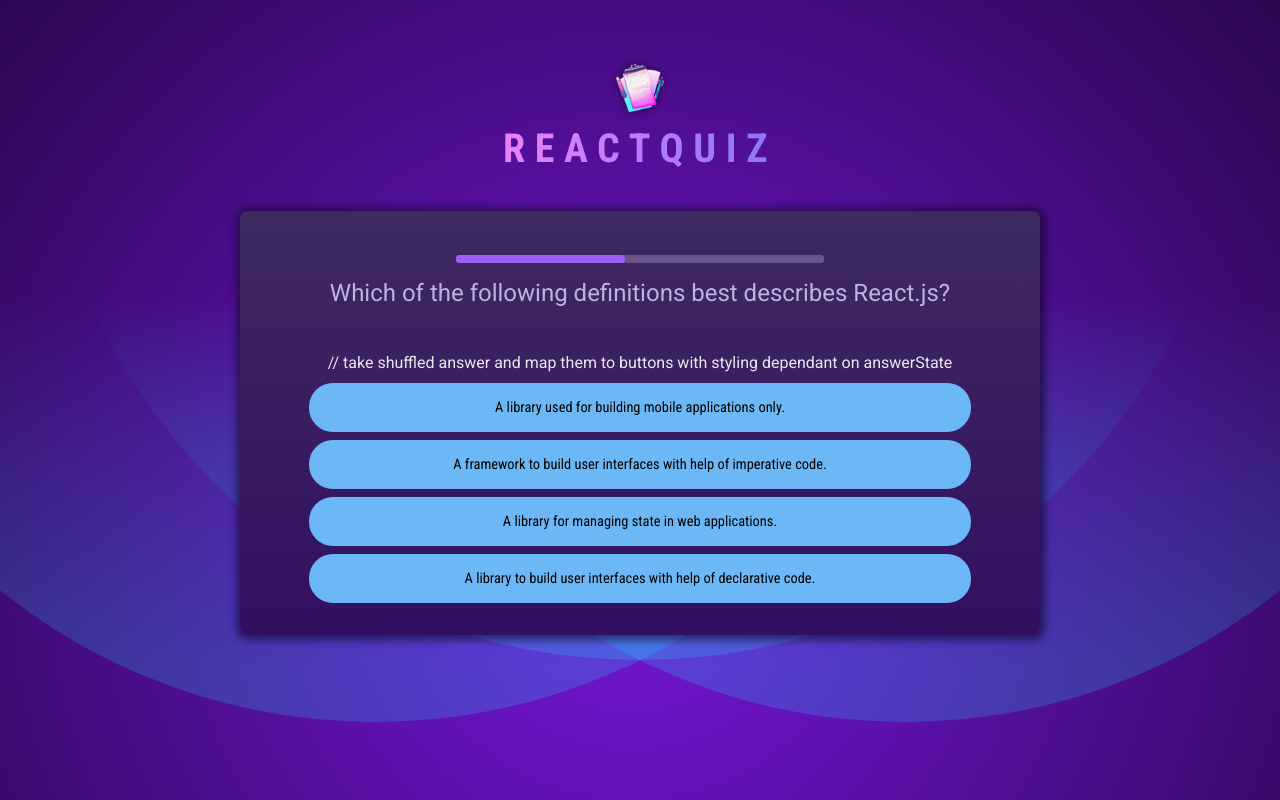
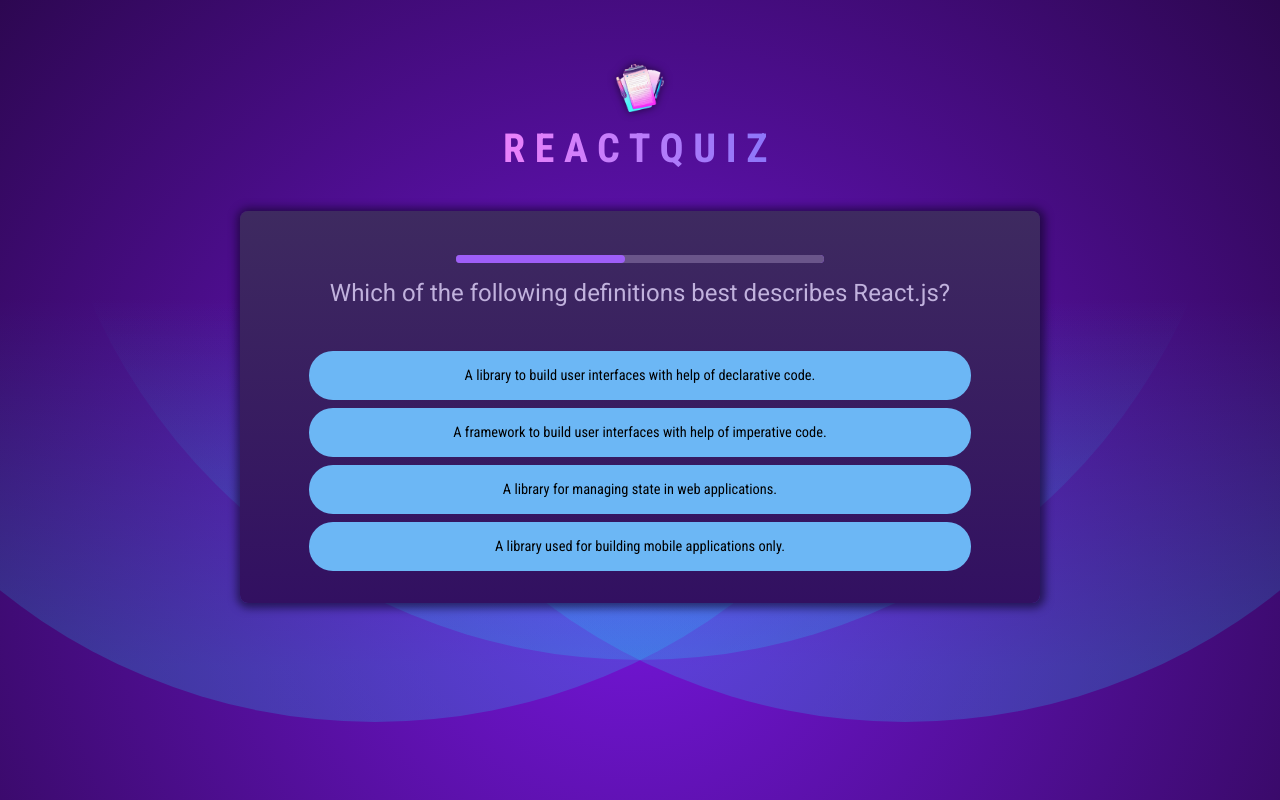
Before and after one commit to gkinghorn3/quiz-app, a React (Vite) app: page / in a window 1280 px wide. Built offline with nearby package versions, Linux system fonts and the light colour scheme.

Commit message:
timer & answers put into separate component so single key can be used to re-render them when needed

```diff
--- /dev/null
+++ b/src/components/Answers/Answers.jsx
@@ -0,0 +1,77 @@
+import { useRef } from "react";
+
+import { shuffleAnswers } from "../../utils";
+
+export default function Answers({ answers, selectedAnswer, answerState, onSelect }) {
+  const shuffledAnswers = useRef();
+
+  if (!shuffledAnswers.current) {
+    //create new array of answers to be shuffed (leaving the intial one untouched to indentify the correct answer)
+    const newQuestionAnswerArray = [...answers];
+    // shuffle the answers using the shuffleAnswers function that has been imported from .utils
+    shuffledAnswers.current = shuffleAnswers(newQuestionAnswerArray);
+  }
+
+
+  return (
+    <ul id="answers">
+      {shuffledAnswers.current.map((answer) => {
+        let cssClasses = "";
+        const isSelected = selectedAnswer === answer;
+
+        // if user has answered, and isSelected is true set className to selected
+        if (answerState === "answered" && isSelected) {
+          cssClasses = "selected";
+        }
+
+        // if user has answered, answer state is correct or wrong and is selectet, set className to correct or wrong
+        if (
+          (answerState === "correct" || answerState === "wrong") &&
+          isSelected
+        ) {
+          cssClasses = answerState;
+        }
+
+        return (
+          <li key={answer} className="answer">
+            <button
+              onClick={() => onSelect(answer)}
+              className={cssClasses}
+            >
+              {answer}
+            </button>
+          </li>
+        );
+      })}
+    </ul>
+  );
+}
+
+{/* <ul id="answers">
+
+
+          {shuffledAnswers.current.map((answer) => {
+            let cssClasses = "";
+            const isSelected = userAnswers[userAnswers.length - 1] === answer;
+
+            // if user has answered, and isSelected is true set className to selected
+            if (answerState === 'answered' && isSelected) {
+              cssClasses = "selected";
+            }
+
+            // if user has answered, answer state is correct or wrong and is selectet, set className to correct or wrong
+            if ((answerState === 'correct' || answerState === 'wrong') && isSelected) {
+              cssClasses = answerState;
+            }
+
+
+            return (
+              <li key={answer} className="answer">
+              <button onClick={() => handleSelectAnswer(answer)} className={cssClasses}>
+                {answer}
+              </button>
+            </li>)
+
+
+            })}
+        </ul> */}
--- /dev/null
+++ b/src/components/Question/Question.jsx
@@ -0,0 +1,30 @@
+import { Timer, Answers } from "../";
+
+export default function Question({
+  questionText,
+  answers,
+  onSelectAnswer,
+  selectedAnswer,
+  answerState,
+  onSkipAnswer
+
+}) {
+  return (
+    <div id="question">
+      <Timer
+
+        timeOut={10000}
+        onTimeOut={onSkipAnswer}
+      />
+      <h2>{questionText}</h2>
+
+      <Answers
+
+        answers={answers}
+        onSelect={onSelectAnswer}
+        answerState={answerState}
+        selectedAnswer={selectedAnswer}
+      />
+    </div>
+  );
+}
--- a/src/components/Quiz/Quiz.jsx
+++ b/src/components/Quiz/Quiz.jsx
@@ -1,10 +1,9 @@
 import { useState, useCallback } from "react";
 
-import { shuffleAnswers } from "../../utils";
 import QUESTIONS from "../../questions";
 import quizCompleteImg from "../../assets/quiz-complete.png";
 
-import { Timer } from "../";
+import { Question } from "../";
 
 export default function Quiz() {
   const [userAnswers, setUserAnswers] = useState([]);
@@ -24,7 +23,6 @@
   // handle users answer
   const handleSelectAnswer = useCallback(
     (selectedAnswer) => {
-
       setAnswerState("answered");
       setUserAnswers((prev) => [...prev, selectedAnswer]);
 
@@ -61,48 +59,20 @@
     );
   }
 
-  //create new array of answers to be shuffed (leaving the intial one untouched to indentify the correct answer)
-  const shuffledAnswers = [...QUESTIONS[ActiveQuestionIndex].answers];
-
   return (
     <div id="quiz">
-      <div id="question">
-        <Timer
-          key={ActiveQuestionIndex}
-          timeOut={10000}
-          onTimeOut={handleSkipAnswer}
+
+        <Question
+        key={ActiveQuestionIndex}
+        onSelectAnswer={handleSelectAnswer}
+        answers = {QUESTIONS[ActiveQuestionIndex].answers}
+        questionText = {QUESTIONS[ActiveQuestionIndex].text}
+        handleSkipAnswer = {handleSkipAnswer}
+        selectedAnswer={userAnswers[userAnswers.length - 1]}
+        answerState={answerState}
+        onSkipAnswer={handleSkipAnswer}
         />
-        <h2>{QUESTIONS[ActiveQuestionIndex].text}</h2>
 
-        <ul id="answers">
-
-          // take shuffled answer and map them to buttons with styling dependant on answerState
-          {shuffleAnswers(shuffledAnswers).map((answer) => {
-            let cssClasses = "";
-            const isSelected = userAnswers[userAnswers.length - 1] === answer;
-
-            // if user has answered, and isSelected is true set className to selected
-            if (answerState === 'answered' && isSelected) {
-              cssClasses = "selected";
-            }
-
-            // if user has answered, answer state is correct or wrong and is selectet, set className to correct or wrong
-            if ((answerState === 'correct' || answerState === 'wrong') && isSelected) {
-              cssClasses = answerState;
-            }
-
-
-            return (
-              <li key={answer} className="answer">
-              <button onClick={() => handleSelectAnswer(answer)} className={cssClasses}>
-                {answer}
-              </button>
-            </li>)
-
-
-            })}
-        </ul>
-      </div>
     </div>
   );
 }
--- a/src/components/index.js
+++ b/src/components/index.js
@@ -1,3 +1,5 @@
 export { default as Header } from './Header/Header';
 export { default as Quiz } from './Quiz/Quiz';
 export { default as Timer } from './QuestionTimer/Timer';
+export { default as Answers } from './Answers/Answers';
+export { default as Question } from './Question/Question';
```
